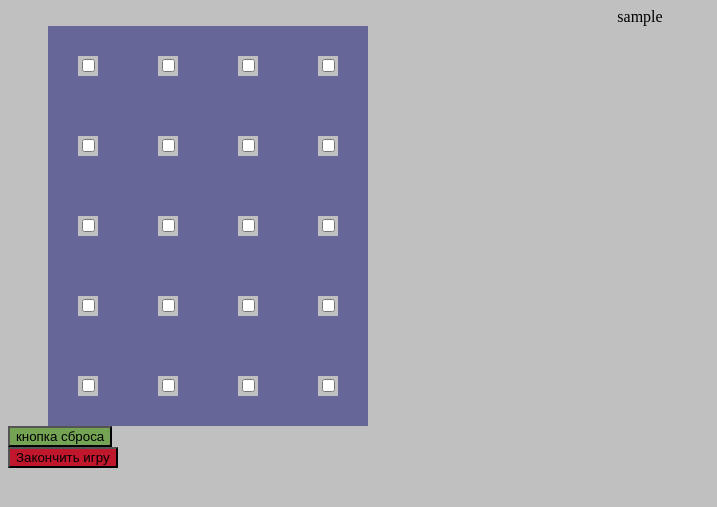
After one commit to Mezerx/pet, a Django app: template game_note/note/templates/note/game_field.html in a window 1280 px wide. The commit adds this page. Shown: the top 507 px of the page, without its empty margins (0-717 px from the left). Run offline with Django 4.2, Linux system fonts and the light colour scheme; the template is opened without the code that fills it: values that come from a table or form of the project are taken from there, others are empty; tables that the repository leaves empty hold one stand-in row (values such as "Sample post").

Commit message:
27.03.2024

```diff
--- a/game_note/game_note/urls.py
+++ b/game_note/game_note/urls.py
@@ -6,7 +6,7 @@ from note.views import index, page_not_found, gf
 urlpatterns = [
     path('admin/', admin.site.urls),
     path('', include('note.urls')),
-    path('game_field', gf),
+    #path('game_field', gf),
 
 ]
 
--- a/game_note/note/models.py
+++ b/game_note/note/models.py
@@ -5,3 +5,6 @@ class User(models.Model):
     player2 = models.CharField(max_length=20, blank=True)
     player3 = models.CharField(max_length=20, blank=True)
     player4 = models.CharField(max_length=20, blank=True)
+
+    def __str__(self):
+        return f'{self.player1.upper()}     {self.player2.upper()}     {self.player3.upper()}     {self.player4.upper()}'
--- /dev/null
+++ b/game_note/note/templates/note/game_field.html
@@ -0,0 +1,91 @@
+
+<!DOCTYPE html>
+<html lang="en">
+<meta name="viewport" content="width=device-width, initial-scale=1">
+
+<head>
+    <meta charset="UTF-8">
+    <title>поле для игры</title>
+
+</head>
+<body bgcolor="#c0c0c0">
+<center>
+{% for p in posts %}
+{{ p }}
+{% endfor %}
+</center>
+</body>
+
+<form>
+    <ul>
+        <li><input type="checkbox"></li>
+        <li><input type="checkbox"></li>
+        <li><input type="checkbox"></li>
+        <li><input type="checkbox"></li>
+</ul>
+    <ul>
+        <li><input type="checkbox"></li>
+        <li><input type="checkbox"></li>
+        <li><input type="checkbox"></li>
+        <li><input type="checkbox"></li>
+</ul>
+    <ul>
+        <li><input type="checkbox"></li>
+        <li><input type="checkbox"></li>
+        <li><input type="checkbox"></li>
+        <li><input type="checkbox"></li>
+</ul>
+    <ul>
+        <li><input type="checkbox"></li>
+        <li><input type="checkbox"></li>
+        <li><input type="checkbox"></li>
+        <li><input type="checkbox"></li>
+</ul>
+    <ul>
+        <li><input type="checkbox"></li>
+        <li><input type="checkbox"></li>
+        <li><input type="checkbox"></li>
+        <li><input type="checkbox"></li>
+
+
+
+    </ul>
+
+	<input class="green" type="reset" value="кнопка сброса">
+    </ul>
+    <style>
+        ul {
+  display: flex;
+  margin: 0;
+  justify-content: baseline;
+}
+li {
+  list-style: none;
+  border: 30px solid #666699;
+  ;
+}
+
+}
+button {
+    background: #008EB0; /* Синий цвет фона */
+    color: #fff; /* Белый цвет текста */
+    border: none; /* Убираем рамку */
+    padding: 1rem 1.5rem; /* Поля вокруг текста */
+    margin-bottom: 1rem; /* Отступ снизу */
+
+   }
+   .green { background: #73A353; }
+   .red { background: #C1172C; }
+   .orange { background: #F7941E; }
+
+    </style>
+</form>
+
+<body>
+    <form action="{% url 'gg' %}">
+      <button class="red" type="submit">Закончить игру</button>
+    </form>
+  </body>
+
+
+</html>
--- a/game_note/note/templates/note/index.html
+++ b/game_note/note/templates/note/index.html
@@ -2,6 +2,8 @@
 <html lang="en">
 <head>
     <meta charset="UTF-8">
+    <meta name="viewport" content="width=device-width, initial-scale=1">
+
     <title>Главная страница</title>
 </head>
 <body>
--- a/game_note/note/urls.py
+++ b/game_note/note/urls.py
@@ -1,7 +1,12 @@
 from django.urls import path
 from . import views
+from .views import gf
 
 urlpatterns = [
 
-    path('', views.index),
+    path('', views.index, name='home'),
+    path('game_field', views.game_field),
+    path('gg', views.gg, name='gg'),
+
+
 ]
```
Also changed, not shown: game_note/note/views.py (+33 -2 lines), game_note/db.sqlite3, game_note/game_note/settings.py (line endings or trailing spaces).
